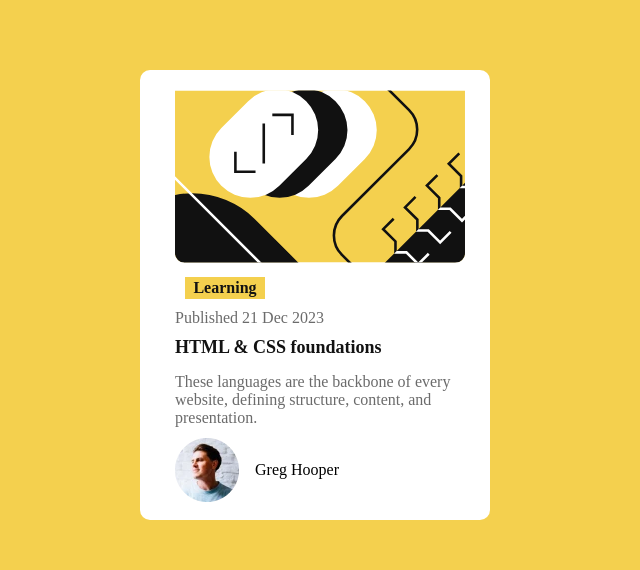
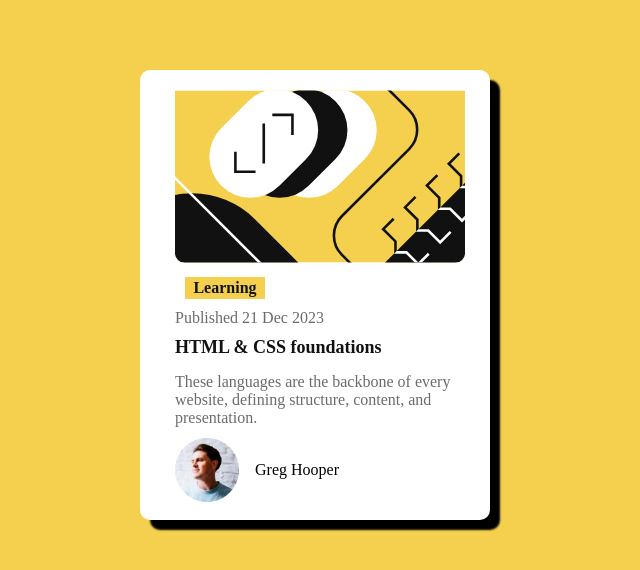
Before and after one commit to linscot10/card, a plain HTML site: page index.html in a window 1280 px wide. Shown: the whole page, without its empty margins (325-965 px from the left). Drawn offline with Linux system fonts and the light colour scheme.

Commit message:
styling card

```diff
--- a/style.css
+++ b/style.css
@@ -20,6 +20,7 @@
       overflow: hidden;
       display: flex;
       justify-content: center;
+
       margin: 70px;
 
   }
@@ -31,7 +32,9 @@
       height: 450px;
       display: block;
       justify-content: center;
+      align-items: center;
       border-radius: 10px;
+      box-shadow: 10px 10px 2px;
   }
 
   .images {
```
